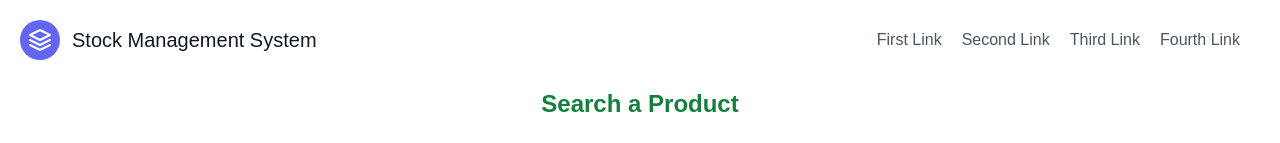
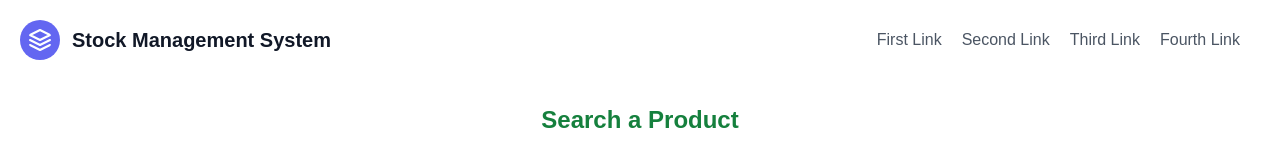
Before and after one commit to prarthna1712/Stock-management, a Next.js app: page / in a window 1280 px wide. Shown: the top 143 px of the page. Built offline with nearby package versions, Linux system fonts and the light colour scheme; no server answers; the database is empty.

Commit message:
alert msg

```diff
--- a/app/page.js
+++ b/app/page.js
@@ -6,6 +6,7 @@ import { useState, useEffect } from "react";
 export default function Home() {
   const [productForm, setproductForm] = useState({});
   const [products, setproducts] = useState({});
+  const [alert, setAlert] = useState("");
   useEffect(() => {
     const fetchproducts = async () => {
       const response = await fetch("/api/products");
@@ -28,7 +29,8 @@ export default function Home() {
 
       if (response.ok) {
         // Handle successful product addition
-        alert("Product added successfully!");
+        console.log("Product added successfully!");
+        setAlert("Your product has been added!");
         setproductForm({
           slug: "",
           price: "",
@@ -36,7 +38,7 @@ export default function Home() {
         });
       } else {
         // Handle error response
-        alert("Failed to add product. Please try again.");
+        console.error("Failed to add product. Please try again.");
       }
     } catch (error) {
       console.error("Error adding product:", error);
@@ -52,6 +54,7 @@ export default function Home() {
       <Header />
       {/* Search a Product Section */}
       <div className="container  mx-auto p-2">
+        <div className="text-green-500 text-center p-2">{alert}</div>
         <h1 className="text-2xl font-bold mb-6 text-center text-green-700">
           Search a Product
         </h1>
@@ -96,6 +99,7 @@ export default function Home() {
               Product Slug
             </label>
             <input
+              value={productForm?.slug || ""}
               onChange={handleChange}
               name="slug"
               type="text"
@@ -109,6 +113,7 @@ export default function Home() {
               Price
             </label>
             <input
+              value={productForm?.price || ""}
               onChange={handleChange}
               name="price"
               type="number"
@@ -122,6 +127,7 @@ export default function Home() {
               Quantity
             </label>
             <input
+              value={productForm?.quantity || ""}
               onChange={handleChange}
               name="quantity"
               type="number"
--- a/components/Header.js
+++ b/components/Header.js
@@ -18,7 +18,9 @@ const Header = () => {
             >
               <path d="M12 2L2 7l10 5 10-5-10-5zM2 17l10 5 10-5M2 12l10 5 10-5"></path>
             </svg>
-            <span className="ml-3 text-xl">Stock Management System</span>
+            <span className="ml-3 text-xl font-bold">
+              Stock Management System
+            </span>
           </a>
           <nav className="md:ml-auto flex flex-wrap items-center text-base justify-center">
             <a className="mr-5 hover:text-gray-900">First Link</a>
```
